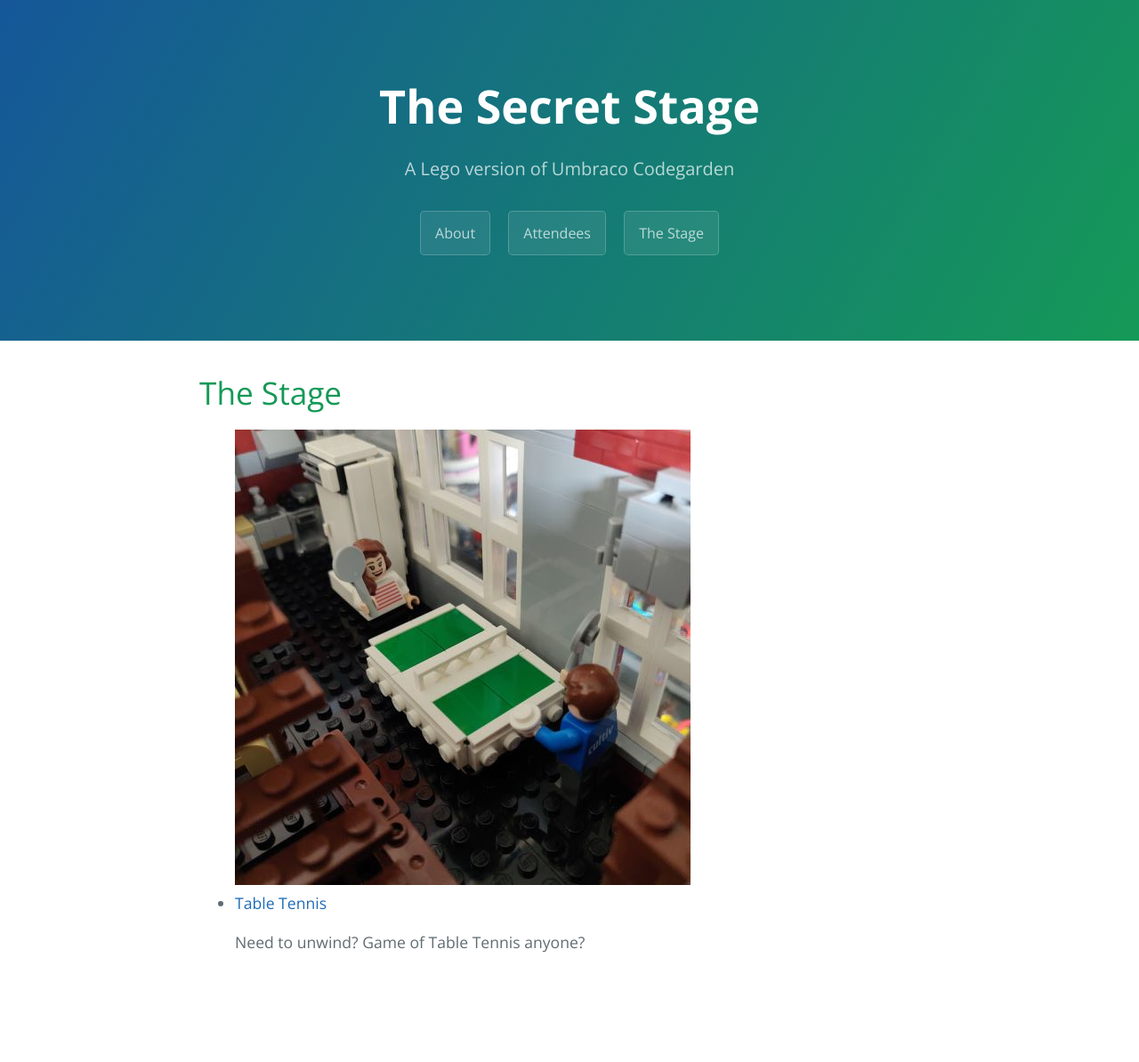
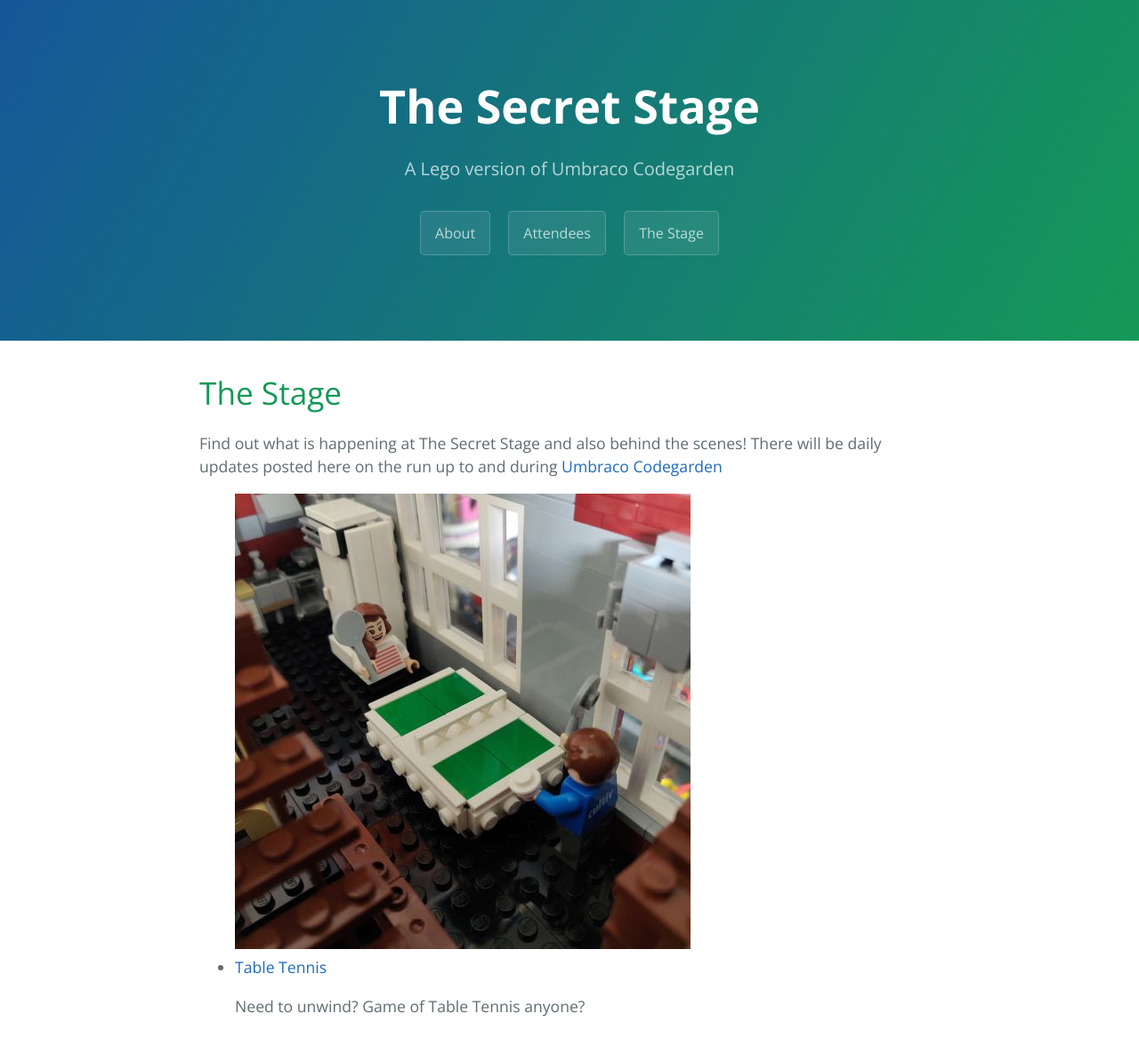
Before and after one commit to OwainWilliams/OwainWilliams.github.io, a Jekyll site: the page built from stage/index.html, in a window 1280 px wide. Shown: the whole page at 89% size. Built offline with Jekyll 4.4.1, drawn with Linux system fonts in a browser that asks for light colours; before the commit the page ends 1122 px from its top, so only the background shows below that.

Commit message:
Update index.html

```diff
--- a/stage/index.html
+++ b/stage/index.html
@@ -12,7 +12,9 @@
 
   <section class="main-content">
     <h1 class="post-title">The Stage</h1>
-
+<p>
+  Find out what is happening at The Secret Stage and also behind the scenes! There will be daily updates posted here on the run up to and during <a href="https://codegarden.umbraco.com/" target="_blank">Umbraco Codegarden</a>
+    </p>
     <ul>
       {% for post in site.posts %}
         {% if post.tags contains "stage"%}
```
